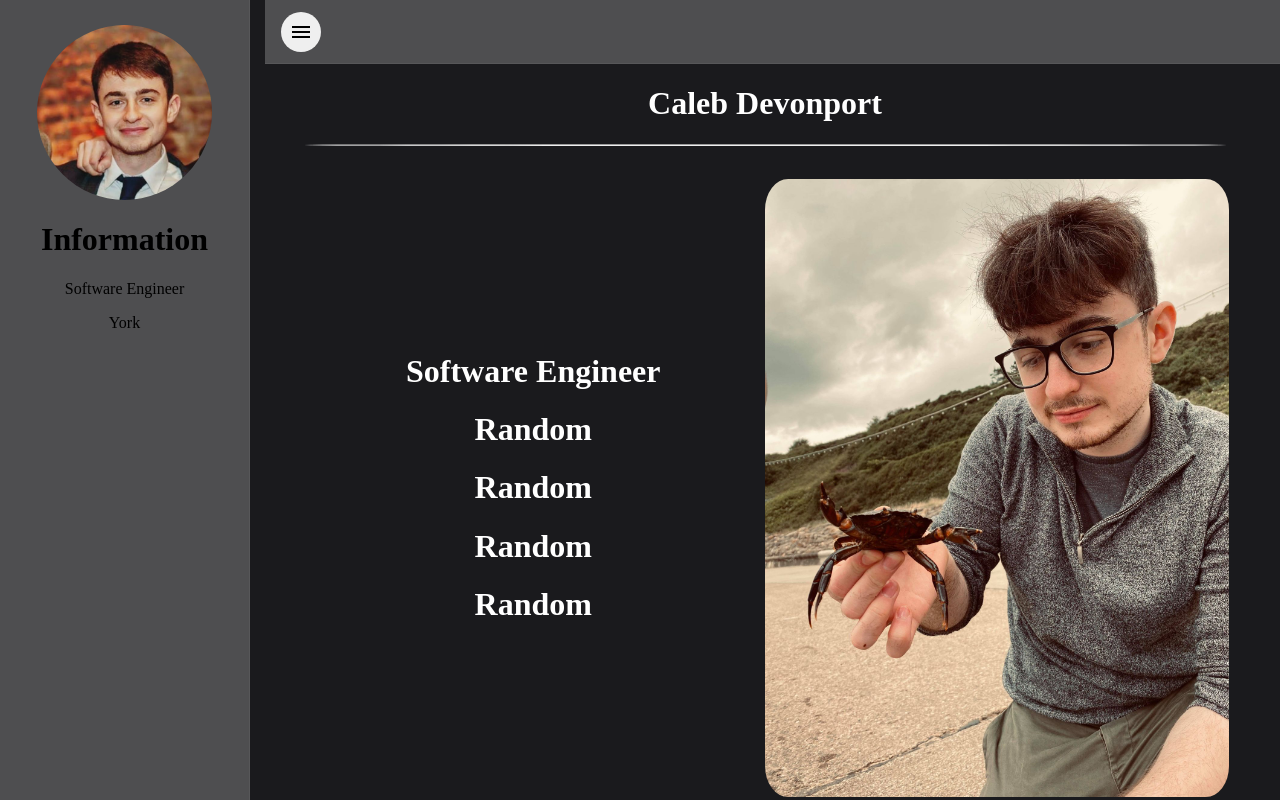
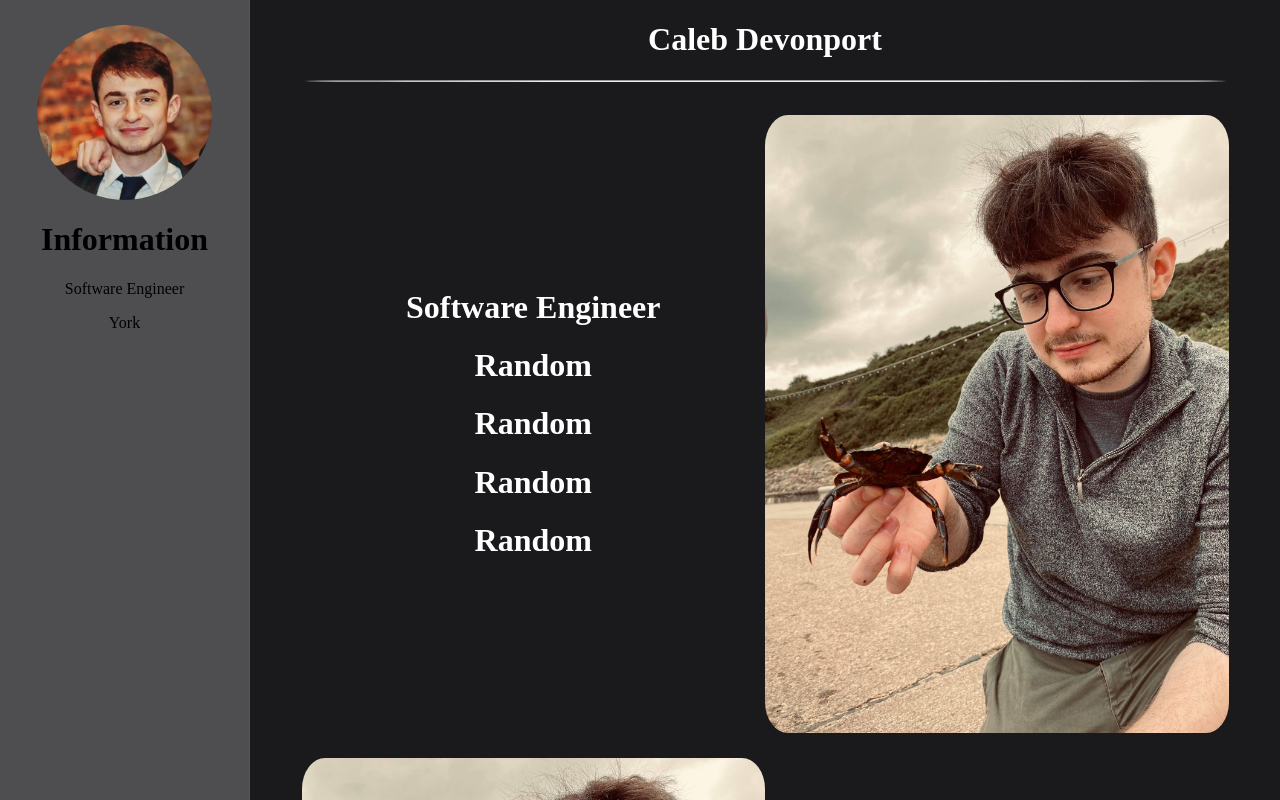
Before and after one commit to CalebDevonport/caleb-devonport-web-app, an Angular app: page / in a window 1280 px wide. Built offline with nearby package versions, Linux system fonts and the light colour scheme.

Commit message:
Header moved so just sits at top of screen, added temporary conditions for sidenav mode and header presence

```diff
--- a/src/app/app.component.html
+++ b/src/app/app.component.html
@@ -1,22 +1,14 @@
 <div class="whole-page">
   <mat-sidenav-container>
-    <mat-sidenav opened mode="side">
+    <mat-sidenav opened [mode]="value === true ? 'over' : 'side'">
       <app-sidenav></app-sidenav>
     </mat-sidenav>
     <mat-sidenav-content>
-      <div class="main-container">
-        <div class="border"></div>
-        <div class="toolbar-container">
-          <app-toolbar></app-toolbar>
-        </div>
-        <div class="border"></div>
-      </div>
-      <div class="main-container" style="padding-top: 64px;">
+      <app-toolbar *ngIf="value"></app-toolbar>
+      <div class="main-container" [ngClass]="{'with-header': value}">
         <div class="border"></div>
         <div class="content-container">
-          <div class="page-content">
-            <app-home></app-home>
-          </div>
+          <app-home></app-home>
         </div>
         <div class="border"></div>
       </div>
--- a/src/app/app.component.scss
+++ b/src/app/app.component.scss
@@ -38,3 +38,7 @@ mat-sidenav-container {
   // max-width: min(800px, 90%);
   text-align: center;
 }
+
+.with-header {
+  padding-top: 64px;
+}
--- a/src/app/app.component.ts
+++ b/src/app/app.component.ts
@@ -7,4 +7,5 @@ import { Component } from '@angular/core';
 })
 export class AppComponent {
   title = 'calebdevonport-webapp';
+  value = false;
 }
--- a/src/app/toolbar/toolbar.component.html
+++ b/src/app/toolbar/toolbar.component.html
@@ -3,5 +3,5 @@
     <mat-icon>menu</mat-icon>
   </button>
   <span class="example-spacer"></span>
-  <span>My Application</span>
+  <span style="color: white;">Caleb <br> Devonport</span>
 </mat-toolbar>
--- a/src/app/toolbar/toolbar.component.scss
+++ b/src/app/toolbar/toolbar.component.scss
@@ -1,5 +1,6 @@
 .app-toolbar {
   position: fixed;
+  top:0;
   z-index: 1000; /* Ensure that your app's content doesn't overlap the toolbar */
   background-color: #4E4E50;
   height: 64px;
@@ -8,5 +9,5 @@
 }
 
 .example-spacer {
-  flex: 1 1 auto;
+  flex: 1;
 }
```
